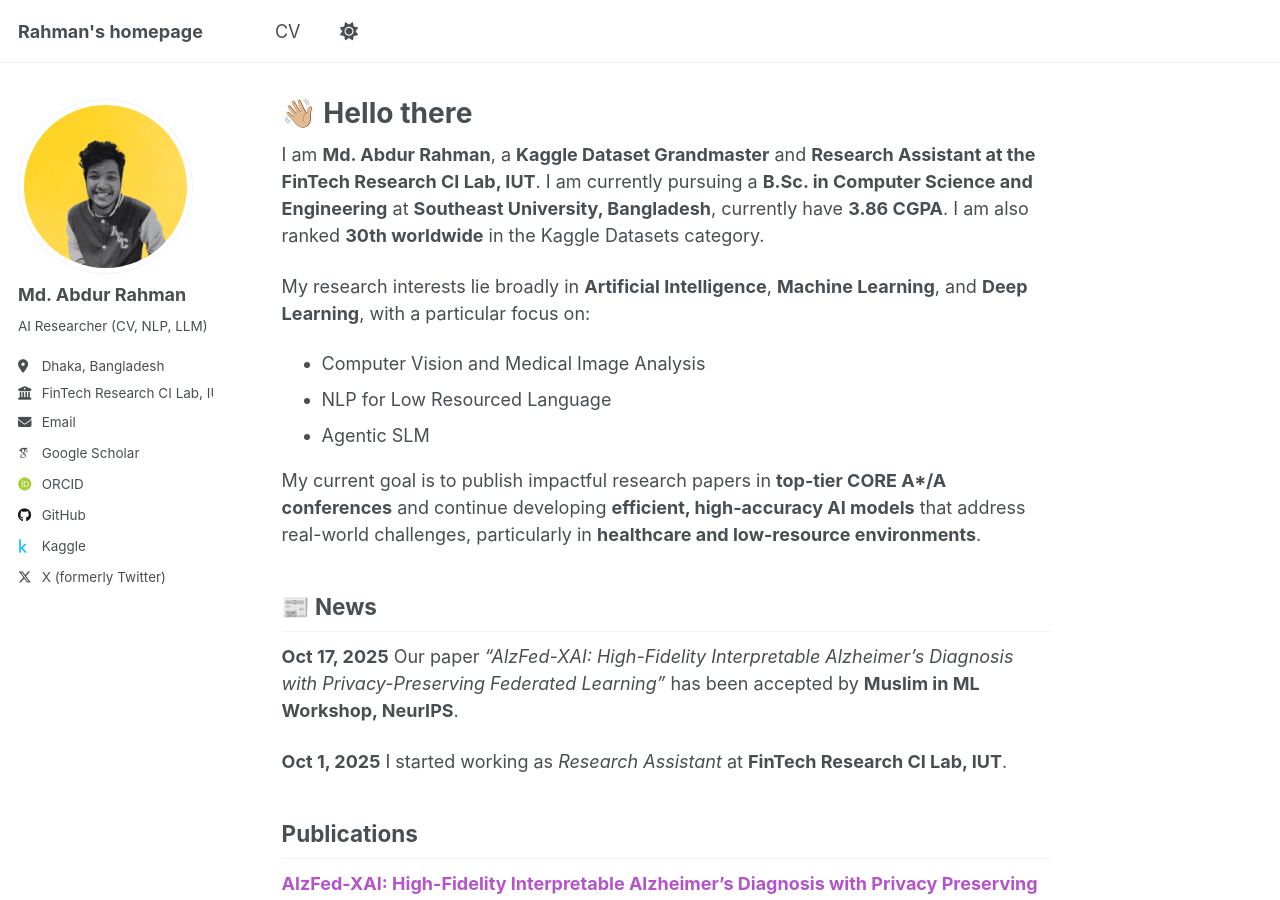
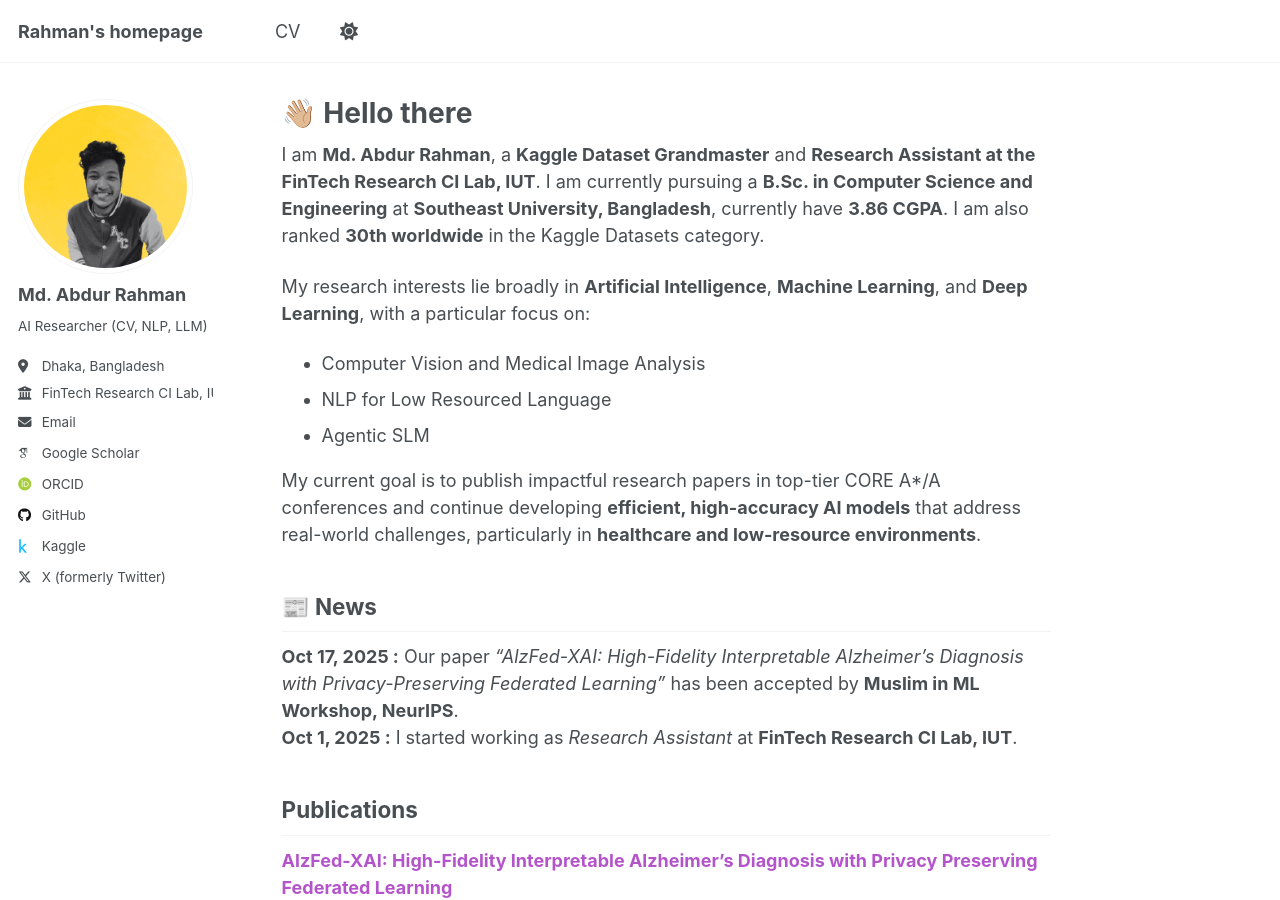
Before and after one commit to borhanitrash/borhanitrash.github.io, a Jekyll site: the page built from _pages/about.md, in a window 1280 px wide and 900 px high. Built offline with Jekyll 4.4.1, drawn with Linux system fonts in a browser that asks for light colours; some web fonts are replaced; a script that is not in the unit is left out.

```diff
--- a/_pages/about.md
+++ b/_pages/about.md
@@ -16,14 +16,13 @@ My research interests lie broadly in **Artificial Intelligence**, **Machine Lear
 - NLP for Low Resourced Language
 - Agentic SLM
 
-My current goal is to publish impactful research papers in **top-tier CORE A*/A conferences** and continue developing **efficient, high-accuracy AI models** that address real-world challenges, particularly in **healthcare and low-resource environments**.
+My current goal is to publish impactful research papers in top-tier CORE A*/A conferences and continue developing **efficient, high-accuracy AI models** that address real-world challenges, particularly in **healthcare and low-resource environments**.
 
 
 ## 📰 News
 
-**Oct 17, 2025**      Our paper *“AlzFed-XAI: High-Fidelity Interpretable Alzheimer’s Diagnosis with Privacy-Preserving Federated Learning”* has been accepted by **Muslim in ML Workshop, NeurIPS**.
-
-**Oct 1, 2025**      I started working as *Research Assistant* at **FinTech Research CI Lab, IUT**.
+**Oct 17, 2025 :**   Our paper *“AlzFed-XAI: High-Fidelity Interpretable Alzheimer’s Diagnosis with Privacy-Preserving Federated Learning”* has been accepted by **Muslim in ML Workshop, NeurIPS**.
+**Oct 1, 2025 :**   I started working as *Research Assistant* at **FinTech Research CI Lab, IUT**.
 
 ## Publications
 
```
